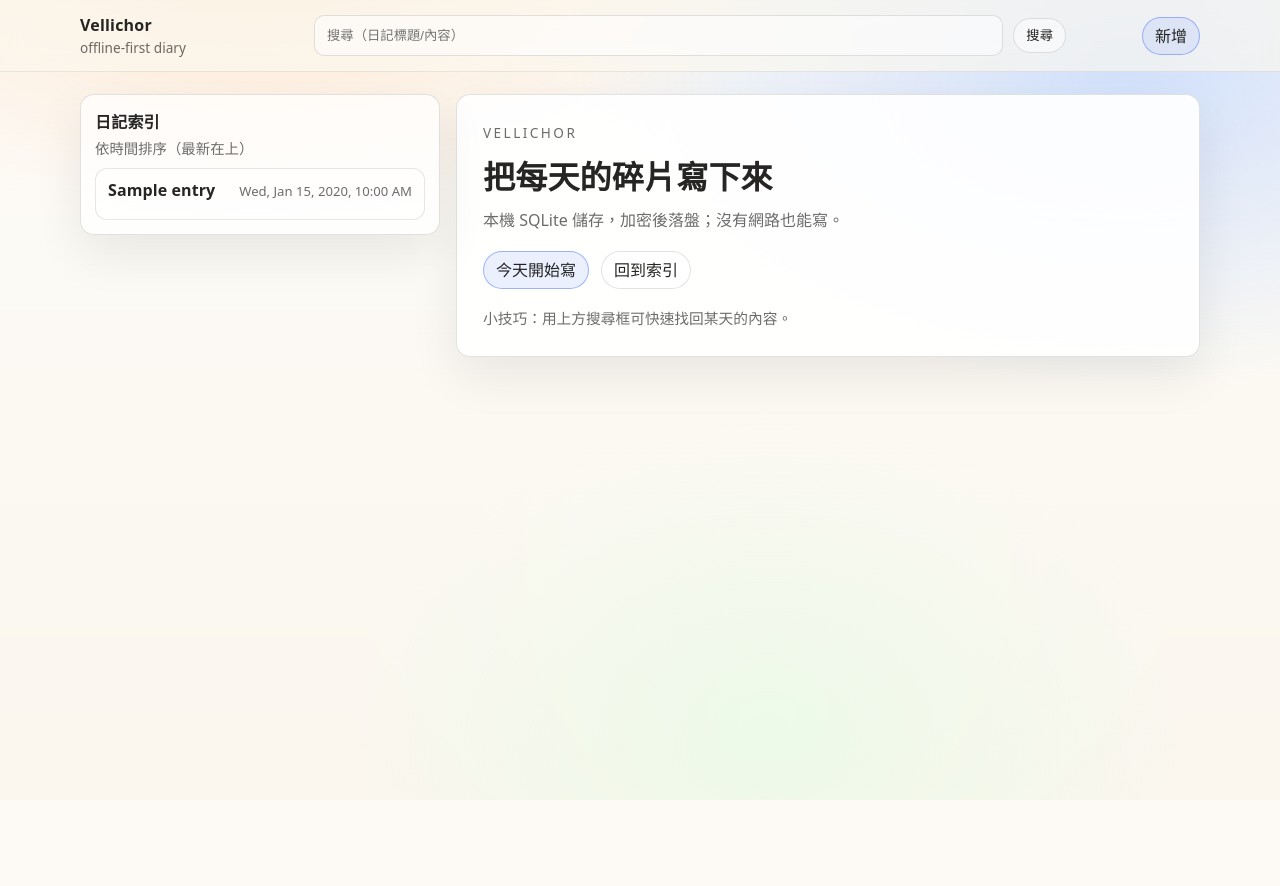
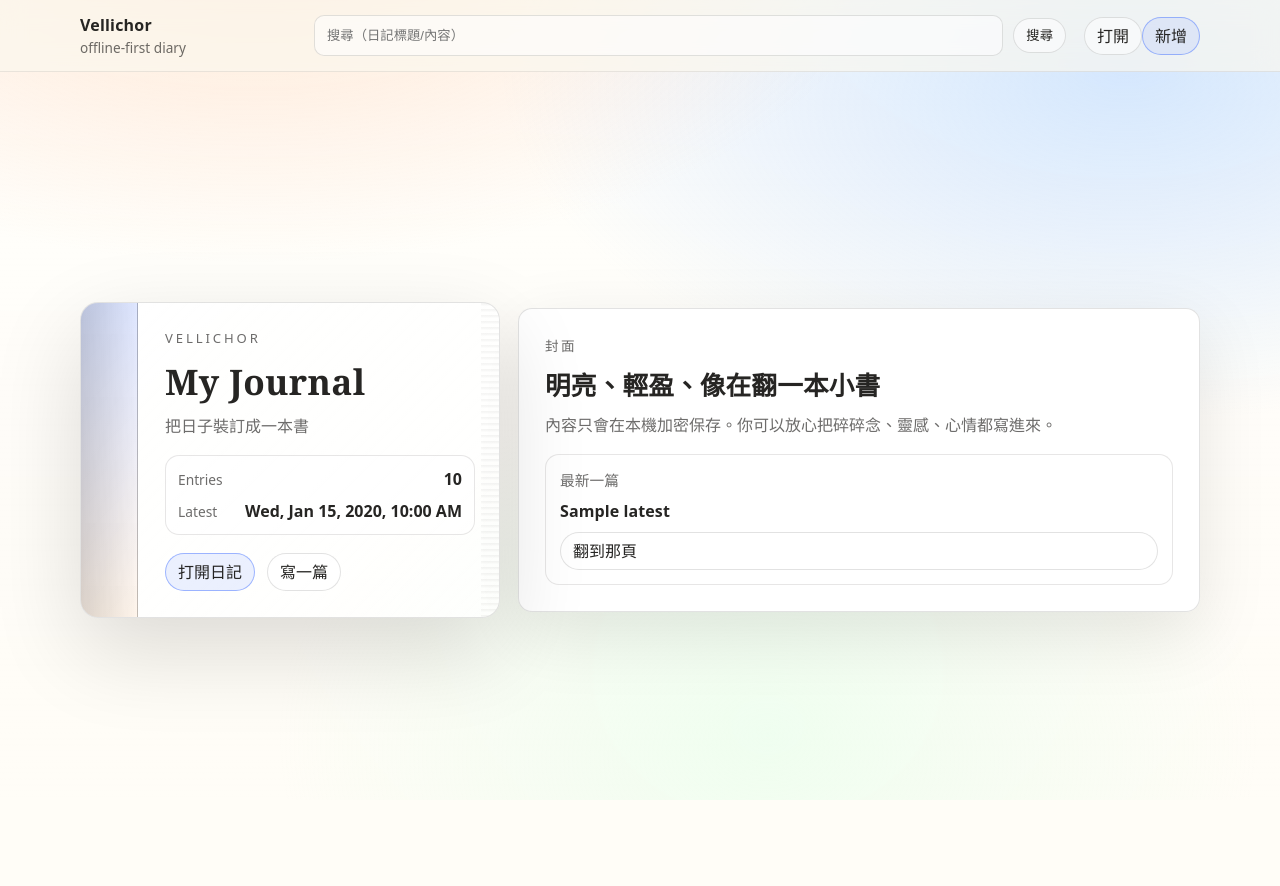
Before and after one commit to ChaoChienHung/Vellichor, a FastAPI app: template vellichor/templates/index.html in a window 1280 px wide. Before the commit the page ends 800 px from the top, so only its background shows below. Run offline with FastAPI, Linux system fonts and the light colour scheme; the template is opened without the code that fills it: most values are stand-ins (such as "Sample title", 1, 10 or a date in 2020); parts of the project's set-up code (start-up, migrations or seed data) failed here and were passed over.

Commit message:
UI: brighter book cover + entries page

```diff
--- a/vellichor/core.py
+++ b/vellichor/core.py
@@ -117,6 +117,25 @@ def list_entries(ctx: Context, *, limit: int = 200) -> Iterable[EntrySummary]:
         )
 
 
+def count_entries(ctx: Context) -> int:
+    return storage.count_entries(ctx.conn)
+
+
+@dataclass(frozen=True)
+class LatestEntry:
+    id: str
+    created_at: str
+    updated_at: str
+    title: str
+
+
+def latest_entry(ctx: Context) -> LatestEntry | None:
+    m = storage.latest_entry_meta(ctx.conn)
+    if m is None:
+        return None
+    return LatestEntry(id=m.id, created_at=m.created_at, updated_at=m.updated_at, title=m.title)
+
+
 @dataclass(frozen=True)
 class EntryDetail:
     id: str
--- a/vellichor/static/app.css
+++ b/vellichor/static/app.css
@@ -1,12 +1,12 @@
 :root {
   color-scheme: light dark;
-  --bg: #fbf7ef;
-  --panel: rgba(255, 255, 255, 0.72);
-  --panel-strong: rgba(255, 255, 255, 0.9);
+  --bg: #fffdf7;
+  --panel: rgba(255, 255, 255, 0.78);
+  --panel-strong: rgba(255, 255, 255, 0.94);
   --ink: rgba(20, 18, 16, 0.92);
   --muted: rgba(20, 18, 16, 0.62);
   --border: rgba(20, 18, 16, 0.12);
-  --shadow: 0 18px 50px rgba(0, 0, 0, 0.08);
+  --shadow: 0 22px 70px rgba(0, 0, 0, 0.10);
   --accent: rgba(90, 130, 255, 0.95);
   --danger: rgba(255, 90, 90, 0.95);
   --radius: 14px;
@@ -32,9 +32,9 @@ body {
   position: fixed;
   inset: 0;
   background:
-    radial-gradient(900px 460px at 20% -10%, rgba(255, 210, 170, 0.55), transparent 65%),
-    radial-gradient(900px 520px at 88% 8%, rgba(170, 200, 255, 0.52), transparent 62%),
-    radial-gradient(600px 450px at 60% 92%, rgba(210, 255, 220, 0.35), transparent 70%),
+    radial-gradient(980px 520px at 20% -10%, rgba(255, 218, 190, 0.68), transparent 66%),
+    radial-gradient(980px 560px at 88% 8%, rgba(186, 216, 255, 0.62), transparent 64%),
+    radial-gradient(700px 520px at 60% 92%, rgba(220, 255, 230, 0.45), transparent 70%),
     linear-gradient(180deg, rgba(255, 255, 255, 0.55), rgba(255, 255, 255, 0));
   pointer-events: none;
   z-index: -1;
@@ -418,6 +418,139 @@ input[type="text"]:focus, textarea:focus {
   align-items: center;
 }
 
+.cover-wrap {
+  min-height: calc(100vh - 88px);
+  display: grid;
+  align-items: center;
+  padding: 10px 0 30px 0;
+}
+
+.cover-grid {
+  display: grid;
+  grid-template-columns: 420px 1fr;
+  gap: 18px;
+  align-items: center;
+}
+
+.book {
+  position: relative;
+  border-radius: 18px;
+  background: linear-gradient(135deg, rgba(255, 255, 255, 0.90), rgba(255, 255, 255, 0.70));
+  border: 1px solid rgba(20, 18, 16, 0.12);
+  box-shadow: 0 32px 90px rgba(0, 0, 0, 0.14);
+  overflow: hidden;
+}
+
+.book::before {
+  content: "";
+  position: absolute;
+  left: 0;
+  top: 0;
+  bottom: 0;
+  width: 56px;
+  background:
+    linear-gradient(180deg, rgba(90, 130, 255, 0.20), rgba(255, 210, 170, 0.22)),
+    linear-gradient(90deg, rgba(0, 0, 0, 0.18), rgba(0, 0, 0, 0));
+  border-right: 1px solid rgba(20, 18, 16, 0.12);
+}
+
+.book::after {
+  content: "";
+  position: absolute;
+  right: 0;
+  top: 0;
+  bottom: 0;
+  width: 18px;
+  background:
+    repeating-linear-gradient(
+      180deg,
+      rgba(20, 18, 16, 0.06),
+      rgba(20, 18, 16, 0.06) 1px,
+      rgba(255, 255, 255, 0.0) 3px,
+      rgba(255, 255, 255, 0.0) 6px
+    );
+  opacity: 0.7;
+}
+
+.book-inner {
+  padding: 26px 24px 26px 84px;
+}
+
+.book-kicker {
+  font-size: 0.82rem;
+  letter-spacing: 0.22em;
+  text-transform: uppercase;
+  color: var(--muted);
+}
+
+.book-title {
+  margin-top: 10px;
+  font-family: ui-serif, Georgia, Cambria, "Times New Roman", Times, serif;
+  font-size: 2.2rem;
+  font-weight: 800;
+  letter-spacing: 0.3px;
+}
+
+.book-sub {
+  margin-top: 8px;
+  color: var(--muted);
+  font-size: 1rem;
+}
+
+.book-meta {
+  display: grid;
+  gap: 10px;
+  border-radius: 14px;
+  border: 1px solid rgba(20, 18, 16, 0.10);
+  background: rgba(255, 255, 255, 0.55);
+  padding: 12px 12px;
+}
+
+.book-meta-row {
+  display: flex;
+  justify-content: space-between;
+  gap: 12px;
+  align-items: baseline;
+}
+
+.book-meta-label {
+  font-size: 0.86rem;
+  color: var(--muted);
+}
+
+.book-meta-value {
+  font-weight: 700;
+}
+
+.cover-side {
+  min-width: 0;
+}
+
+.cover-note {
+  padding: 26px 26px;
+}
+
+.cover-note-title {
+  margin: 10px 0 10px 0;
+  font-family: ui-serif, Georgia, Cambria, "Times New Roman", Times, serif;
+  font-size: 1.6rem;
+  letter-spacing: 0.2px;
+}
+
+.cover-latest {
+  border-radius: 14px;
+  border: 1px solid rgba(20, 18, 16, 0.10);
+  background: rgba(255, 255, 255, 0.60);
+  padding: 14px 14px;
+  display: grid;
+  gap: 10px;
+}
+
+.cover-latest-title {
+  font-weight: 750;
+  letter-spacing: 0.1px;
+}
+
 @media (max-width: 980px) {
   .topbar-inner {
     grid-template-columns: 1fr;
@@ -429,6 +562,10 @@ input[type="text"]:focus, textarea:focus {
   }
 
   .layout {
+    grid-template-columns: 1fr;
+  }
+
+  .cover-grid {
     grid-template-columns: 1fr;
   }
 
@@ -487,4 +624,22 @@ input[type="text"]:focus, textarea:focus {
     background: rgba(20, 22, 26, 0.62);
     border-color: rgba(245, 246, 247, 0.14);
   }
+
+  .book {
+    background: linear-gradient(135deg, rgba(20, 22, 26, 0.94), rgba(20, 22, 26, 0.72));
+    border-color: rgba(245, 246, 247, 0.14);
+    box-shadow: 0 32px 90px rgba(0, 0, 0, 0.40);
+  }
+
+  .book::before {
+    border-right-color: rgba(245, 246, 247, 0.14);
+    background:
+      linear-gradient(180deg, rgba(90, 130, 255, 0.22), rgba(160, 120, 95, 0.18)),
+      linear-gradient(90deg, rgba(0, 0, 0, 0.30), rgba(0, 0, 0, 0));
+  }
+
+  .book-meta, .cover-latest {
+    background: rgba(20, 22, 26, 0.55);
+    border-color: rgba(245, 246, 247, 0.10);
+  }
 }
--- a/vellichor/templates/base.html
+++ b/vellichor/templates/base.html
@@ -9,6 +9,7 @@
   <body>
     <div class="bg"></div>
     <div class="app">
+      {% if not hide_topbar %}
         <header class="topbar">
           <div class="topbar-inner">
             <div class="brand">
@@ -16,7 +17,7 @@
               <div class="brand-sub">offline-first diary</div>
             </div>
 
-          <form class="search" method="get" action="/">
+            <form class="search" method="get" action="/entries">
               <input
                 class="search-input"
                 type="text"
@@ -28,10 +29,12 @@
             </form>
 
             <div class="actions">
+              <a class="btn" href="/entries">打開</a>
               <a class="btn primary" href="/entry/new">新增</a>
             </div>
           </div>
         </header>
+      {% endif %}
 
       <main class="container">
         {% block content %}{% endblock %}
--- a/vellichor/templates/index.html
+++ b/vellichor/templates/index.html
@@ -3,58 +3,61 @@
 {% block title %}Vellichor{% endblock %}
 
 {% block content %}
-  <div class="layout">
-    <aside class="sidebar">
-      <div class="sidebar-title">日記索引</div>
-      <div class="sidebar-sub">
-        {% if q %}
-          搜尋：<span class="mono">{{ q }}</span>
-        {% else %}
-          依時間排序（最新在上）
+  <div class="cover-wrap">
+    <div class="cover-grid">
+      <div class="book">
+        <div class="book-inner">
+          <div class="book-kicker">Vellichor</div>
+          <div class="book-title">My Journal</div>
+          <div class="book-sub">把日子裝訂成一本書</div>
+
+          <div style="height: 18px"></div>
+
+          <div class="book-meta">
+            <div class="book-meta-row">
+              <div class="book-meta-label">Entries</div>
+              <div class="book-meta-value">{{ total }}</div>
+            </div>
+            {% if latest %}
+              <div class="book-meta-row">
+                <div class="book-meta-label">Latest</div>
+                <div class="book-meta-value" data-iso="{{ latest.created_at }}">{{ latest.created_at }}</div>
+              </div>
             {% endif %}
           </div>
 
-      <div style="height: 10px"></div>
+          <div style="height: 18px"></div>
 
-      <div class="entries">
-        {% for e in entries %}
-          <a class="entry-item" href="/entry/{{ e.id }}">
-            <div class="entry-item-top">
-              <div class="entry-item-title">{{ e.title }}</div>
-              <div class="entry-item-time" data-iso="{{ e.created_at }}">{{ e.created_at }}</div>
+          <div class="row">
+            <a class="btn primary" href="/entries">打開日記</a>
+            <a class="btn" href="/entry/new">寫一篇</a>
           </div>
-            <div class="entry-item-preview">{{ e.preview }}</div>
-          </a>
-        {% endfor %}
+        </div>
       </div>
 
-      {% if entries|length == 0 %}
-        <div class="empty">
-          <div class="empty-title">還沒有任何日記</div>
-          <div class="empty-sub">先寫一篇，之後就會在這裡按日期排好。</div>
-          <div style="height: 12px"></div>
+      <div class="cover-side">
+        <div class="paper cover-note">
+          <div class="hero-kicker">封面</div>
+          <h2 class="cover-note-title">明亮、輕盈、像在翻一本小書</h2>
+          <div class="hero-sub">
+            內容只會在本機加密保存。你可以放心把碎碎念、靈感、心情都寫進來。
+          </div>
+          <div style="height: 16px"></div>
+          {% if latest %}
+            <div class="cover-latest">
+              <div class="muted">最新一篇</div>
+              <div class="cover-latest-title">{{ latest.title }}</div>
+              <a class="btn" href="/entry/{{ latest.id }}">翻到那頁</a>
+            </div>
+          {% else %}
+            <div class="cover-latest">
+              <div class="muted">還沒有內容</div>
+              <div class="cover-latest-title">從第一頁開始</div>
               <a class="btn primary" href="/entry/new">寫第一篇</a>
             </div>
           {% endif %}
-    </aside>
-
-    <section class="main">
-      <div class="paper hero">
-        <div class="hero-kicker">Vellichor</div>
-        <h1 class="hero-title">把每天的碎片寫下來</h1>
-        <div class="hero-sub">
-          本機 SQLite 儲存，加密後落盤；沒有網路也能寫。
-        </div>
-        <div style="height: 18px"></div>
-        <div class="row">
-          <a class="btn primary" href="/entry/new">今天開始寫</a>
-          <a class="btn" href="/">回到索引</a>
-        </div>
-        <div style="height: 18px"></div>
-        <div class="hero-tip">
-          小技巧：用上方搜尋框可快速找回某天的內容。
         </div>
       </div>
-    </section>
+    </div>
   </div>
 {% endblock %}
--- a/vellichor/templates/new.html
+++ b/vellichor/templates/new.html
@@ -10,7 +10,7 @@
         <div class="editor-title">寫一篇新的日記</div>
       </div>
       <div class="row">
-        <a class="btn" href="/">取消</a>
+        <a class="btn" href="/entries">取消</a>
       </div>
     </div>
 
--- a/vellichor/templates/view.html
+++ b/vellichor/templates/view.html
@@ -5,7 +5,10 @@
 {% block content %}
   <div class="layout">
     <aside class="sidebar">
-      <a class="btn" href="/">← 索引</a>
+      <div class="row">
+        <a class="btn" href="/entries">← 索引</a>
+        <a class="btn" href="/">封面</a>
+      </div>
       <div style="height: 14px"></div>
 
       <div class="meta-card">
```
Also changed, not shown: vellichor/storage.py (+27 -0 lines), vellichor/templates/entries.html (added, +54 -0 lines), vellichor/web.py (+11 -2 lines). Lines whose indentation alone changed are shown as unchanged.
